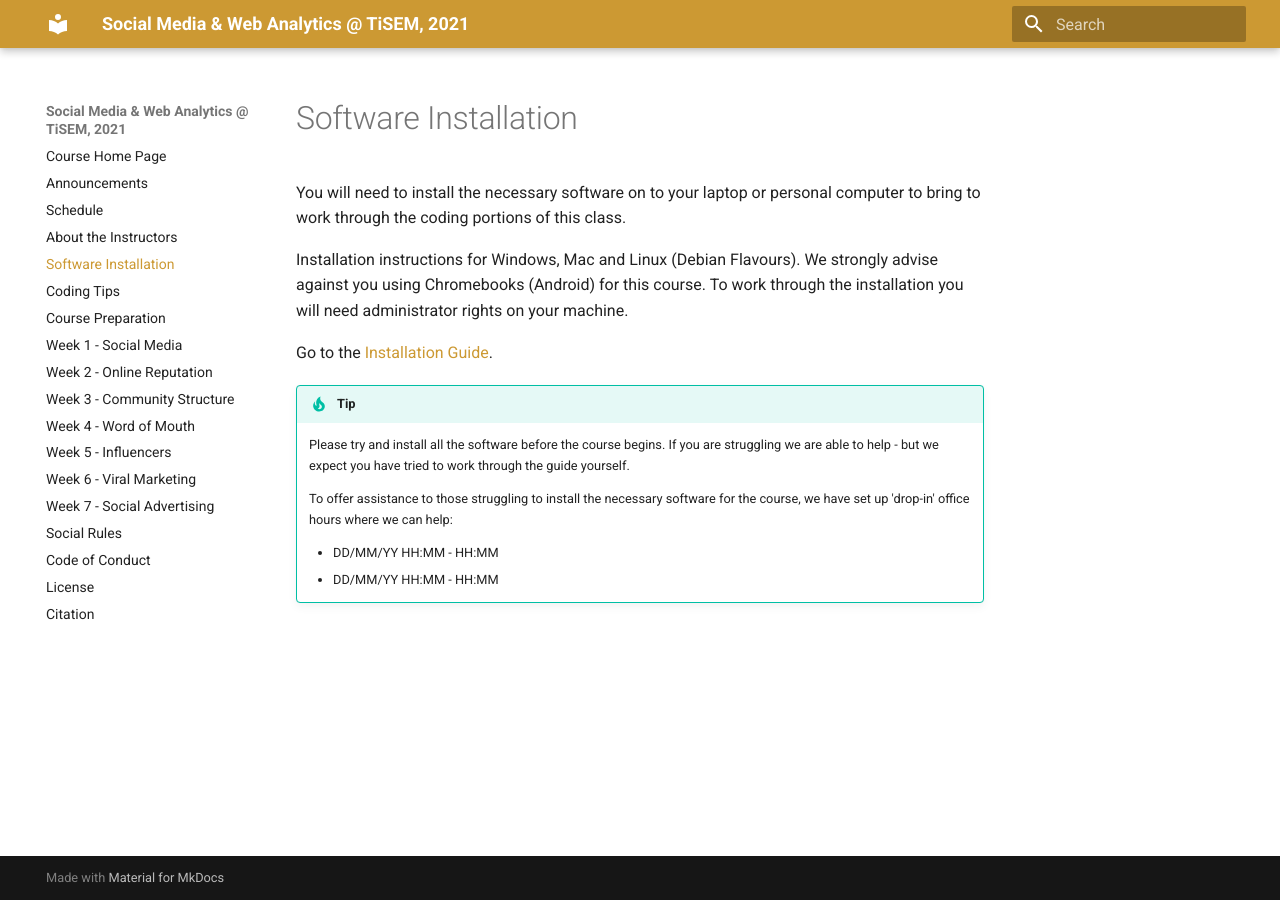
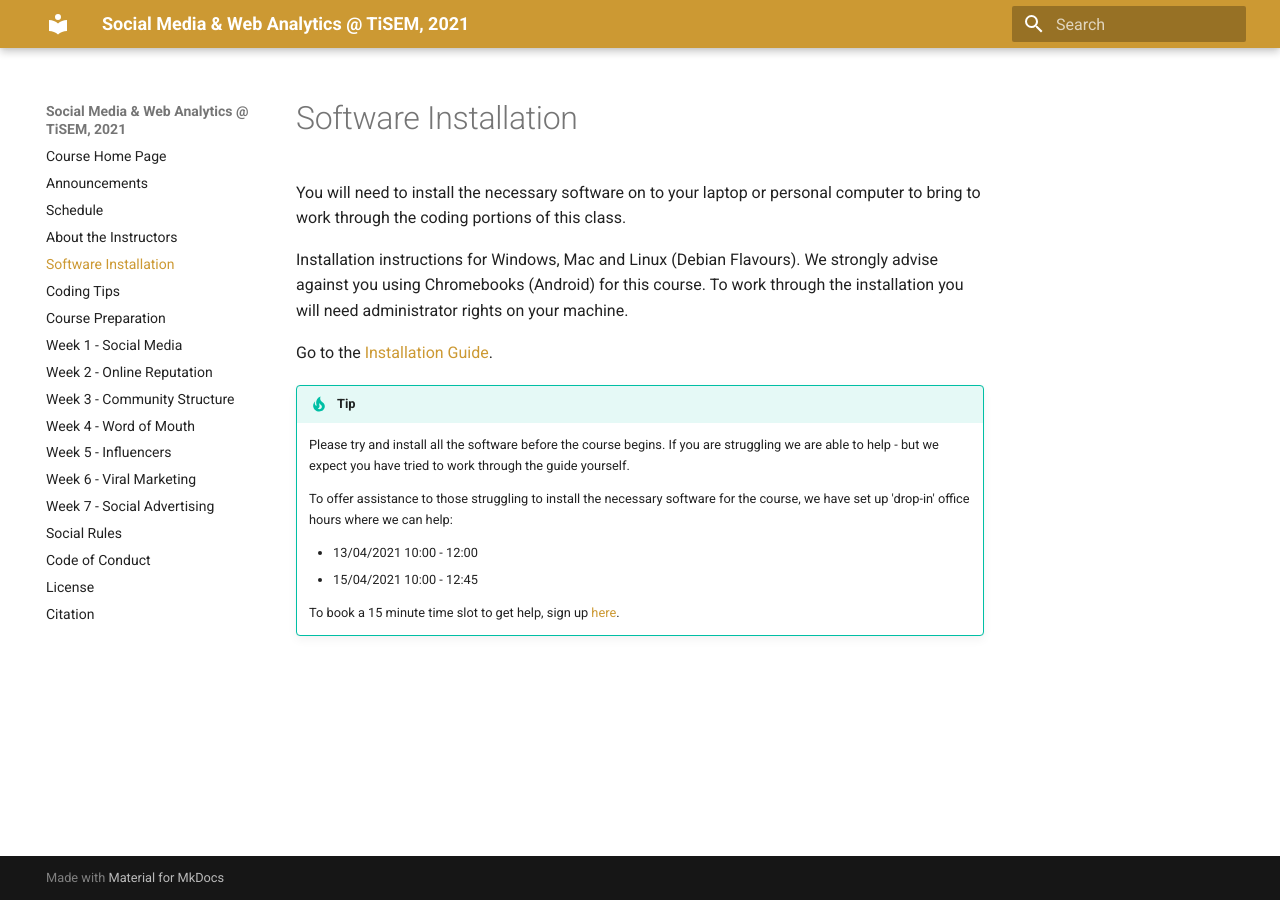
Before and after one commit to tisem-digital-marketing/2021-smwa, an MkDocs documentation site: the page built from docs/software_install.md, in a window 1280 px wide. Built offline with MkDocs 1.6.1 and Material for MkDocs 9.7.7, drawn with Linux system fonts in a browser that asks for light colours; old or Windows-style settings are respelled for this version of MkDocs.

Commit message:
install guide and install help

```diff
--- a/docs/software_install.md
+++ b/docs/software_install.md
@@ -6,7 +6,7 @@ Installation instructions for Windows, Mac and Linux (Debian Flavours).
 We strongly advise against you using Chromebooks (Android) for this course.
 To work through the installation you will need administrator rights on your machine.
 
-Go to the [Installation Guide](https://tisem-digital-marketing.github.io/smwa-installation-guide/).
+Go to the [Installation Guide](https://tisem-digital-marketing.github.io/2021-smwa-installation-guide/).
 
 !!! tip
     Please try and install all the software before the course begins.
@@ -14,5 +14,7 @@ Go to the [Installation Guide](https://tisem-digital-marketing.github.io/smwa-in
 
     To offer assistance to those struggling to install the necessary software for the course, we have set up 'drop-in' office hours where we can help:
 
-    * DD/MM/YY HH:MM - HH:MM
-    * DD/MM/YY HH:MM - HH:MM
+    * 13/04/2021 10:00 - 12:00
+    * 15/04/2021 10:00 - 12:45
+
+    To book a 15 minute time slot to get help, sign up [here](https://calendly.com/lachlan-deer/office-hours).
```
Also changed, not shown: docs/course_prep.md (added, +46 -0 lines).
